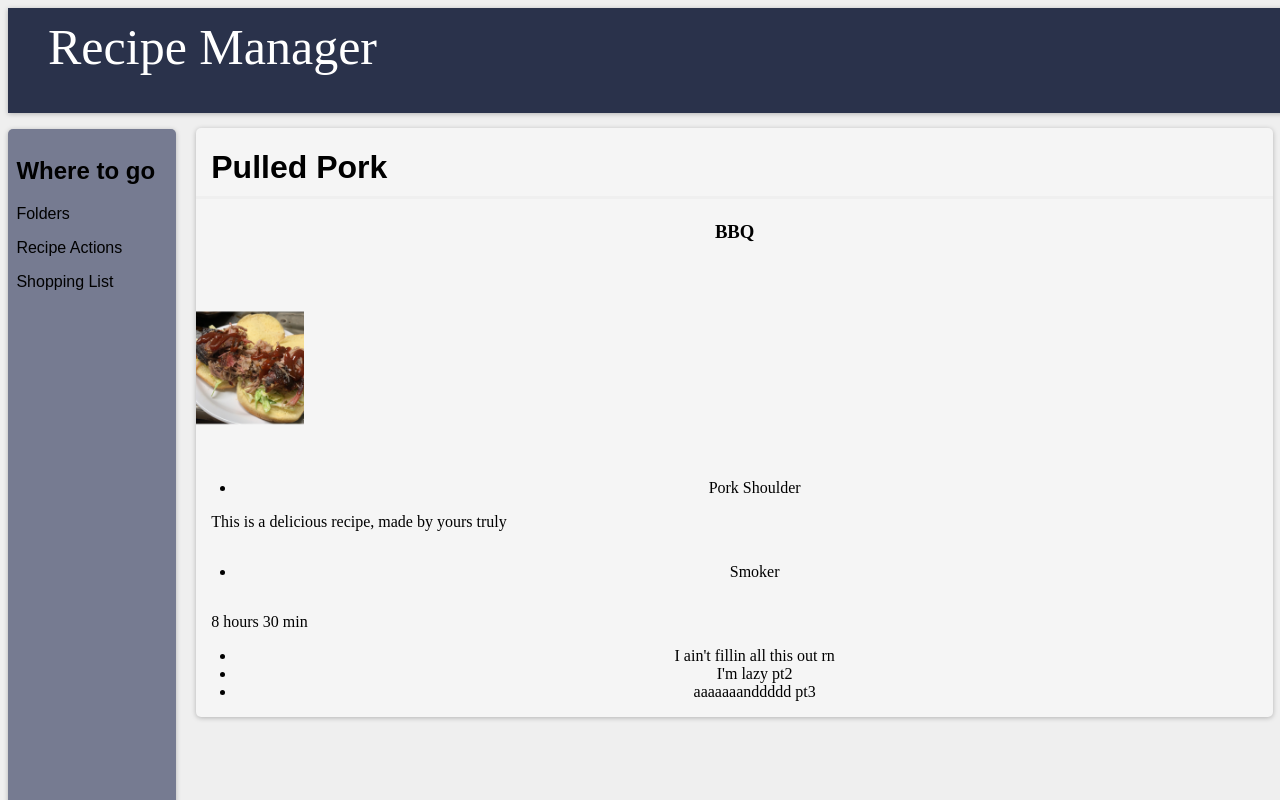
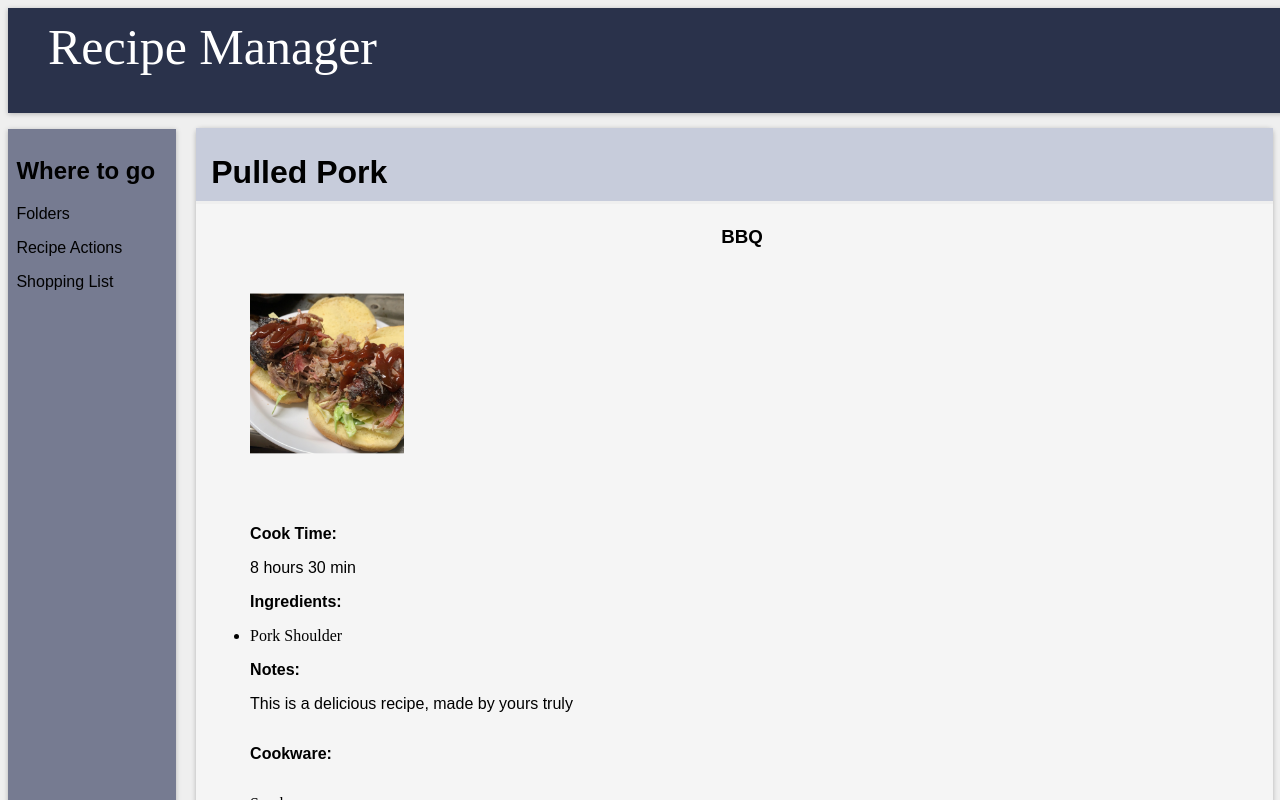
Before and after one commit to max-wild/dynamic-recipes, a React (Create React App) app: page / in a window 1280 px wide. Shown: the top 800 px of the page. Built offline with nearby package versions, Linux system fonts and the light colour scheme.

Commit message:
aligned placeholders and added headers

```diff
--- a/src/components/Home.jsx
+++ b/src/components/Home.jsx
@@ -58,23 +58,28 @@ export class Home extends React.Component {
                 <div class = "recipe-image">
                   <img src="pulled_pork.png" alt="Delicious Pulled Pork"></img>
                 </div>
+                <div class = "cook-prep-time">
+                  <p><strong>Cook Time: </strong></p>
+                  <p>8 hours 30 min</p>
+                </div>
                 <div class = "ingredients-list">
+                  <p><strong>Ingredients: </strong></p>
                   <ul>
                     <li>Pork Shoulder</li>
                   </ul>
                 </div>
                 <div class = "recipe-notes">
+                  <p><strong>Notes: </strong></p>
                   <p>This is a delicious recipe, made by yours truly</p>
                 </div>
                 <div class = "recipe-cookware">
+                  <p><strong>Cookware: </strong></p>
                   <ul>
                     <li>Smoker</li>
                   </ul>
                 </div>
-                <div class = "cook-prep-time">
-                  <p>8 hours 30 min</p>
-                </div>
                 <div class = "procedure">
+                  <p><strong>Steps: </strong></p>
                   <ul>
                     <li>I ain't fillin all this out rn</li>
                     <li>I'm lazy pt2</li>
--- a/src/index.css
+++ b/src/index.css
@@ -34,14 +34,12 @@ header {
 }
 
 .nav-bar ul{
-  list-style-type: decimal-leading-zero;
   background-color: #767B91;
   box-shadow: 0px 1px 5px rgba(0, 0, 0, 0.25);
   height: 100vh;
   padding-bottom: 5%;
   padding-top: 5%;
   padding-left: 5%;
-	border-radius: 5px;
 }
 
 .nav-bar li{
@@ -80,10 +78,16 @@ a {
   padding-left: 15px;
   padding-bottom: 10px;
 }
+.recipes h3 {
+  font-family: sans-serif;
+  padding-left: 15px;
+  padding-bottom: 10px;
+}
 
 .recipes p {
+  font-family: sans-serif;
   text-align: left;
-  padding-left: 15px;
+  padding-left: 5%;
 }
 
 .dropdown {
@@ -109,14 +113,26 @@ a {
 
 .recipe-image {
 	display: grid;
-	align-items: flex-end;
+	align-items: flex-center;
+  margin-left: 5%;
+  margin-top: -5%;
 }
 
 .recipe-image img{
-	max-width: 10%;
+	max-width: 15%;
 }
 
 .recipe-cookware {
 	display: grid;
 	align-items: flex-start;
 }
+
+.recipe-title {
+  background-color: #C7CCDB;
+  padding-top: 5px;
+}
+
+.recipes ul {
+  text-align: left;
+  padding-left: 5%;
+}
```
